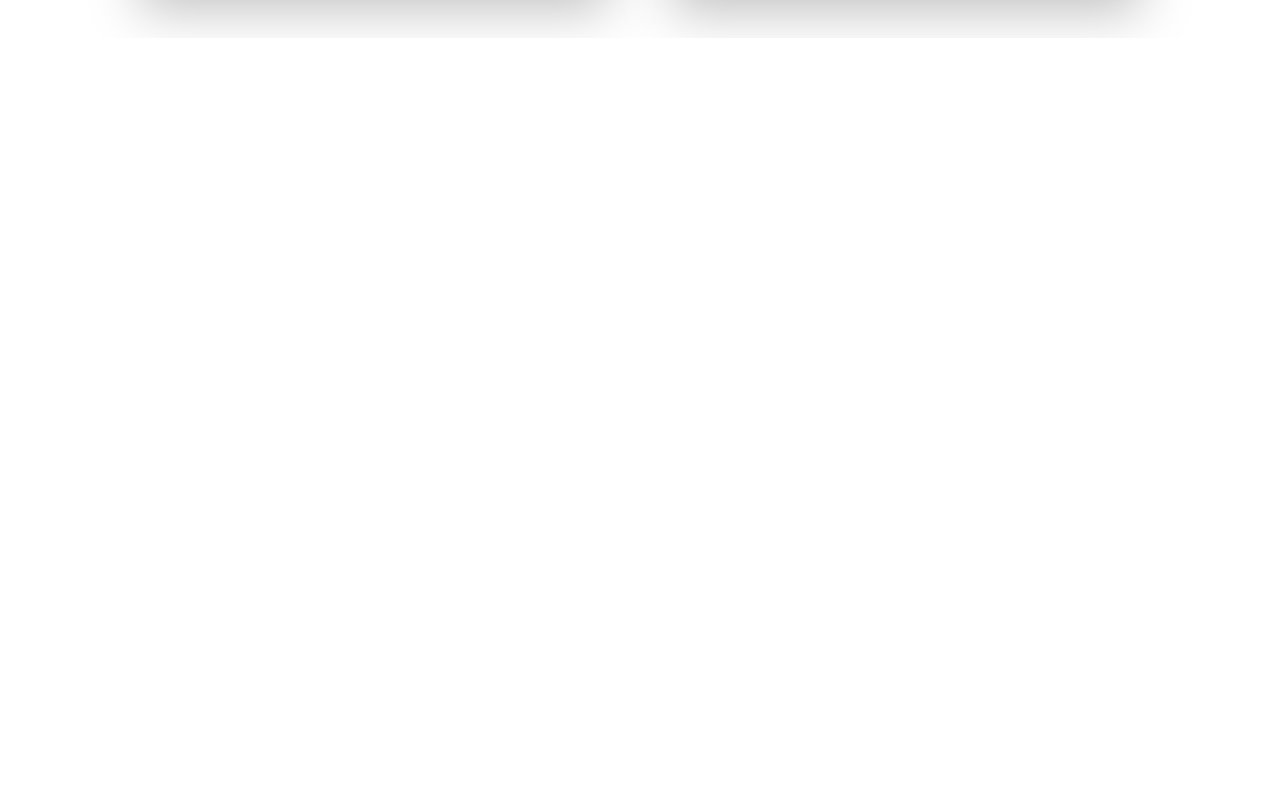
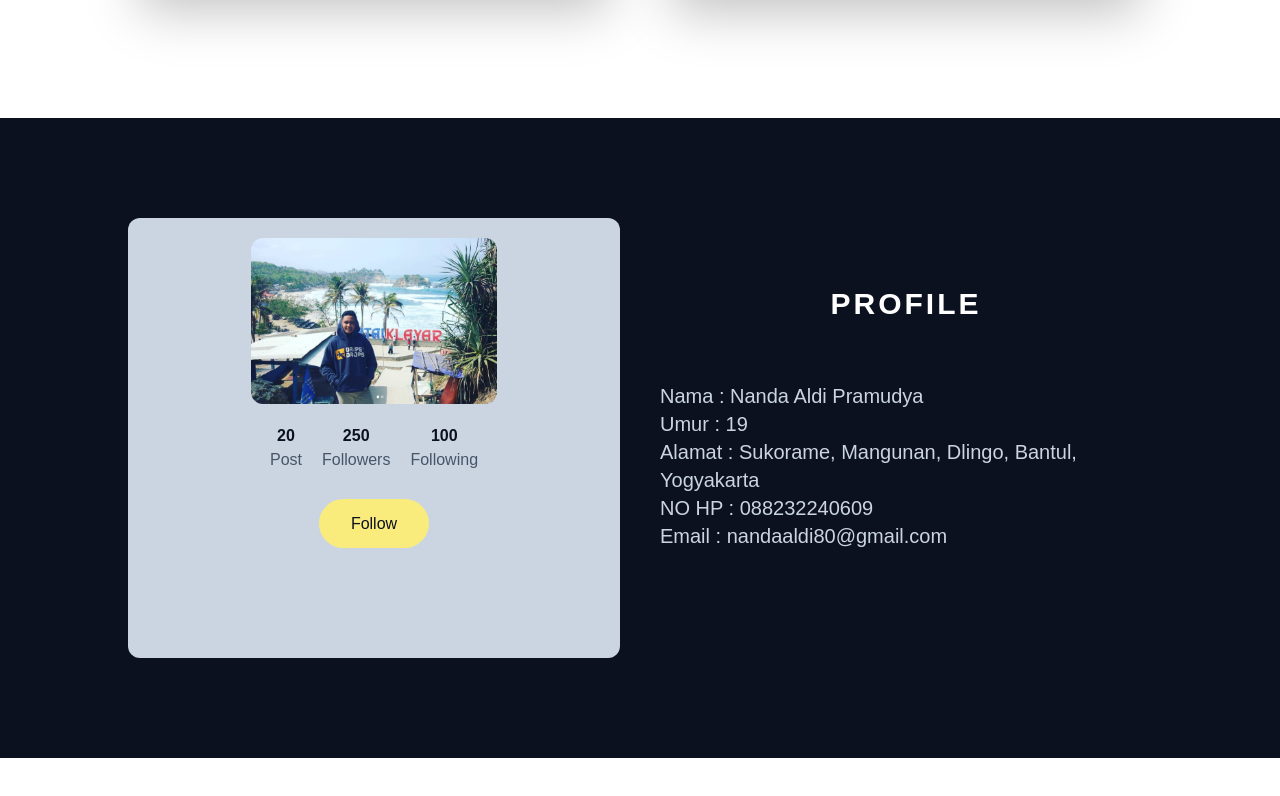
Before and after one commit to aldipram/myPortofolio, a React (Vite) app: page / in a window 1280 px wide. Shown: the part 2643-3439 px from the top of the page. Before the commit the page ends 2681 px from the top, so only its background shows below. Built offline with nearby package versions, Linux system fonts and the light colour scheme.

Commit message:
profilepage

```diff
--- a/src/App.jsx
+++ b/src/App.jsx
@@ -1,6 +1,7 @@
 import About from "./Components/About"
 import Home from "./Components/Home"
 import Navbar from "./Components/Navbar"
+import Profile from "./Components/Profile"
 import Project from "./Components/Project"
 
 function App() {
@@ -11,6 +12,7 @@
       <Home />
       <About />
       <Project />
+      <Profile />
     </div>
     </>
   )
--- /dev/null
+++ b/src/Components/Profile.jsx
@@ -0,0 +1,50 @@
+import imgProfile from '../assets/img/profile2.png'
+function Profile() {
+    return (
+        <>
+            <section id='profile' className='bg-darkBackground my-20'>
+                <div className='w-[80%] lg:h-[80vh] mx-auto flex flex-col lg:flex-row lg:justify-center lg:items-center gap-10 text-white'>
+                    <div className='my-8 flex flex-col gap-10 bg-slate-300 text-darkBackground rounded-xl overflow-hidden lg:w-1/2 lg:h-[55vh] lg:gap-18'>
+                        <div className='flex flex-col items-center lg:mt-5'>
+                            <div className='mb-5 lg:w-1/2 lg:rounded-xl lg:overflow-hidden'>
+                                <img src={imgProfile} alt="" />
+                            </div>
+                            <div className='flex justify-center items-center gap-5 '>
+                                <div className='flex flex-col items-center'>
+                                    <p className='font-semibold'>20</p>
+                                    <p className='text-slate-600'>Post</p>
+                                </div>
+                                <div className='flex flex-col items-center'>
+                                    <p className='font-semibold'>250</p>
+                                    <p className='text-slate-600'>Followers</p>
+                                </div>
+                                <div className='flex flex-col items-center'>
+                                    <p className='font-semibold'>100</p>
+                                    <p className='text-slate-600'>Following</p>
+                                </div>
+                            </div>
+                        </div>
+                            <div className='text-center mb-10'>
+                                <a href="https://www.instagram.com/nandaaaldii/" target='_blank' rel='noreferrer' className='px-8 py-4 bg-brightColor rounded-full hover:bg-[#8482ff] hover:text-white transition-all'>
+                                    Follow
+                                </a>
+                            </div>
+                    </div>
+                    {/* bagian profile */}
+                    <div className='lg:w-1/2 flex flex-col justify-center items-center gap-5 mb-10'>
+                        <h1 className='font-semibold text-2xl uppercase lg:text-3xl lg:mb-10 tracking-widest'>Profile</h1>
+                        <ul className='flex flex-col text-base lg:text-xl text-slate-300 w-full'>
+                            <li>Nama : Nanda Aldi Pramudya</li>
+                            <li>Umur : 19</li>
+                            <li>Alamat : Sukorame, Mangunan, Dlingo, Bantul, Yogyakarta</li>
+                            <li>NO HP : 088232240609</li>
+                            <li>Email : nandaaldi80@gmail.com</li>
+                        </ul>
+                    </div>
+                </div>
+            </section>
+        </>
+     );
+}
+
+export default Profile;
```
Also changed, not shown: src/assets/img/profile2.png (added).
